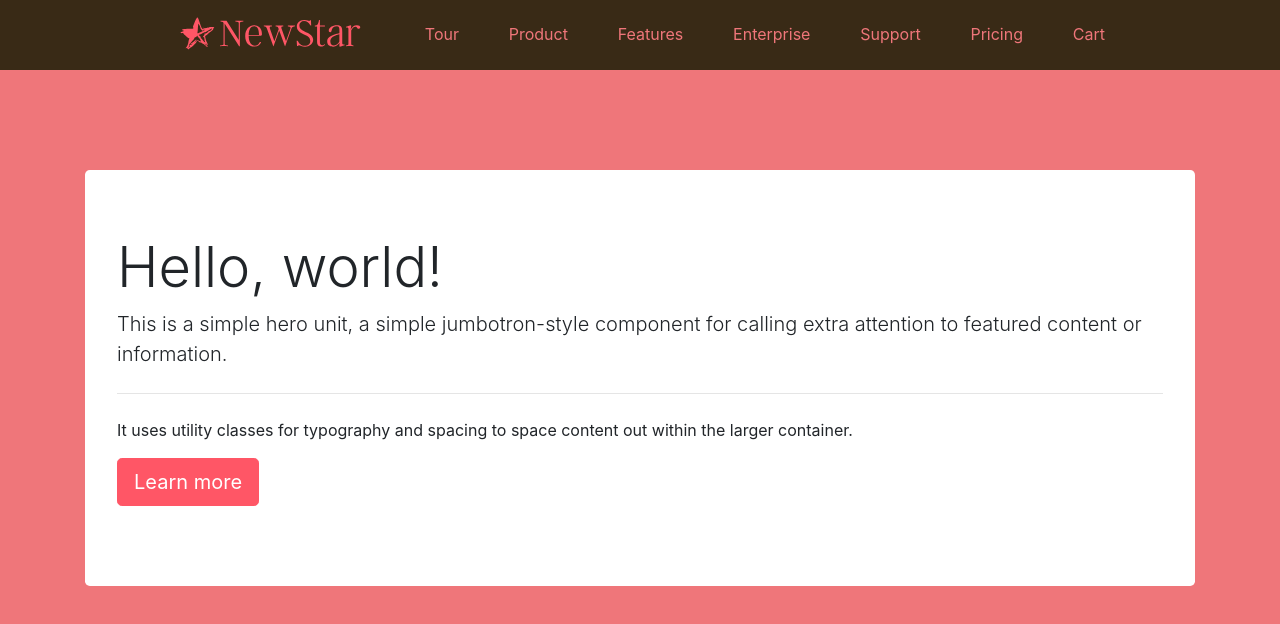
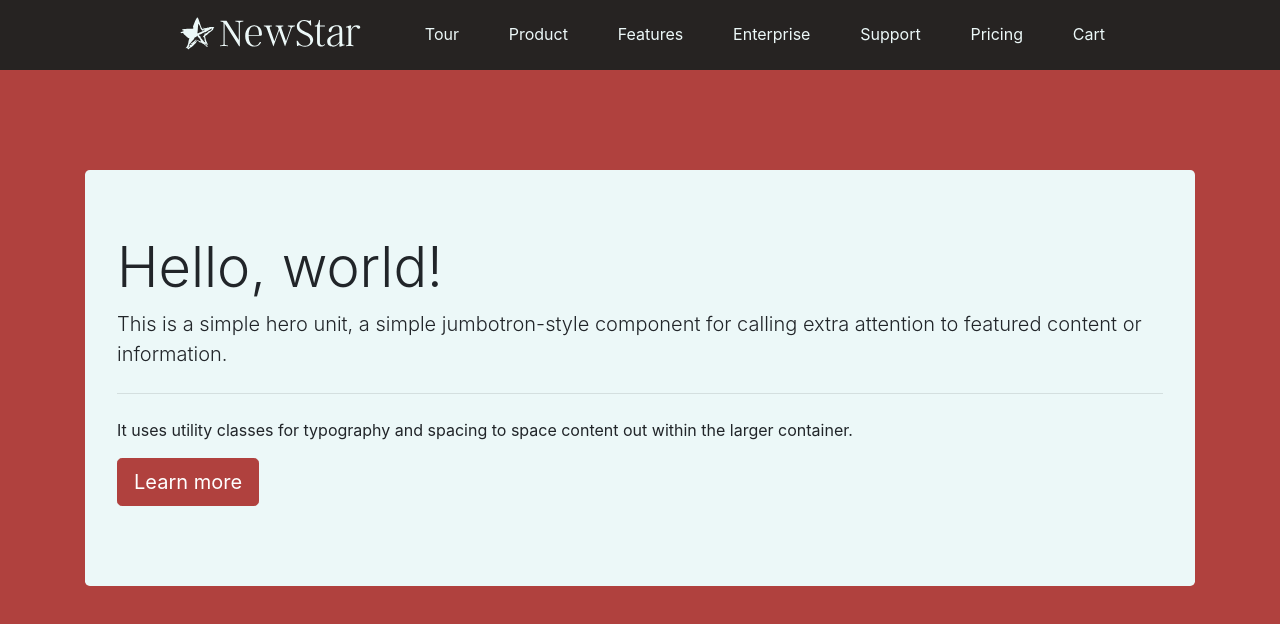
Before and after one commit to dougmaitelli/webpage-template, a React app: page / in a window 1280 px wide. Shown: the top 624 px of the page. Built offline with nearby package versions, Linux system fonts and the light colour scheme.

Commit message:
Colors / Build Log Level

```diff
--- a/styles/index.scss
+++ b/styles/index.scss
@@ -1,9 +1,9 @@
 @charset "UTF-8";
 
-$primaryColor: rgba(255, 86, 102, 1);
-$secondaryColor: rgba(239, 118, 122, 1);
-$darkColor: rgba(57, 42, 22, 1);
-$lightColor: rgba(255, 255, 255, 1);
+$primaryColor: #b0413e;
+$secondaryColor: #b0413e;
+$darkColor: #262322;
+$lightColor: #ecf8f8;
 
 $linkColor: $secondaryColor;
 $linkActiveColor: $primaryColor;
--- a/styles/navigation.scss
+++ b/styles/navigation.scss
@@ -8,11 +8,11 @@
 
   .logo {
     height: 40px;
-    fill: $primaryColor;
+    fill: $lightColor;
   }
 
   a:not(:first-child) {
-    color: $linkColor;
+    color: $lightColor;
     transition: ease-in-out color 0.15s;
     line-height: 45px;
 
--- a/webpack.config.js
+++ b/webpack.config.js
@@ -1,41 +1,39 @@
 "use strict";
-var webpack = require('webpack');
-var path = require('path');
-var loaders = require('./webpack.loaders');
-var HtmlWebpackPlugin = require('html-webpack-plugin');
-var DashboardPlugin = require('webpack-dashboard/plugin');
-var ExtractTextPlugin = require('extract-text-webpack-plugin');
+var webpack = require("webpack");
+var path = require("path");
+var loaders = require("./webpack.loaders");
+var HtmlWebpackPlugin = require("html-webpack-plugin");
+var DashboardPlugin = require("webpack-dashboard/plugin");
+var ExtractTextPlugin = require("extract-text-webpack-plugin");
 
 const HOST = process.env.HOST || "127.0.0.1";
-const PORT = process.env.PORT || "8888";
+const PORT = process.env.PORT || "9000";
 
 loaders.push({
 	test: /\.scss$/,
-  loaders: ['style-loader', 'css-loader?importLoaders=1', 'sass-loader'],
-  exclude: ['node_modules']
+	loaders: ["style-loader", "css-loader?importLoaders=1", "sass-loader"],
+	exclude: ["node_modules"]
 });
 
 module.exports = {
 	entry: [
-    'react-hot-loader/patch',
-    './src/index.jsx', // your app's entry point
+		"react-hot-loader/patch",
+		"./src/index.jsx" // your app's entry point
 	],
-  devtool: process.env.WEBPACK_DEVTOOL || 'eval-source-map',
+	devtool: process.env.WEBPACK_DEVTOOL || "eval-source-map",
 	output: {
-    publicPath: '/',
-    path: path.join(__dirname, 'public'),
-    filename: 'bundle.js'
+		publicPath: "/",
+		path: path.join(__dirname, "build"),
+		filename: "bundle.js"
 	},
 	resolve: {
-    extensions: ['.js', '.jsx']
+		extensions: [".js", ".jsx"]
 	},
 	module: {
 		loaders
 	},
 	devServer: {
-    contentBase: "./public",
-    // do not print bundle build stats
-    noInfo: true,
+		contentBase: "./build",
 		// enable HMR
 		hot: true,
 		// embed the webpack-dev-server runtime into the bundle
@@ -50,16 +48,16 @@ module.exports = {
 		new webpack.NamedModulesPlugin(),
 		new webpack.HotModuleReplacementPlugin(),
 		new ExtractTextPlugin({
-      filename: 'style.css',
+			filename: "style.css",
 			allChunks: true
 		}),
 		new DashboardPlugin(),
 		new HtmlWebpackPlugin({
-      template: './src/template.html',
+			template: "./src/template.html",
 			files: {
-        css: ['style.css'],
-        js: [ "bundle.js"],
+				css: ["style.css"],
+				js: ["bundle.js"]
 			}
-    }),
+		})
 	]
 };
```
Also changed, not shown: package.json (+8 -12 lines), webpack.production.config.js (+22 -21 lines), 1 other file (tests, documents, lock files or other folders). Lines whose indentation alone changed are shown as unchanged.
